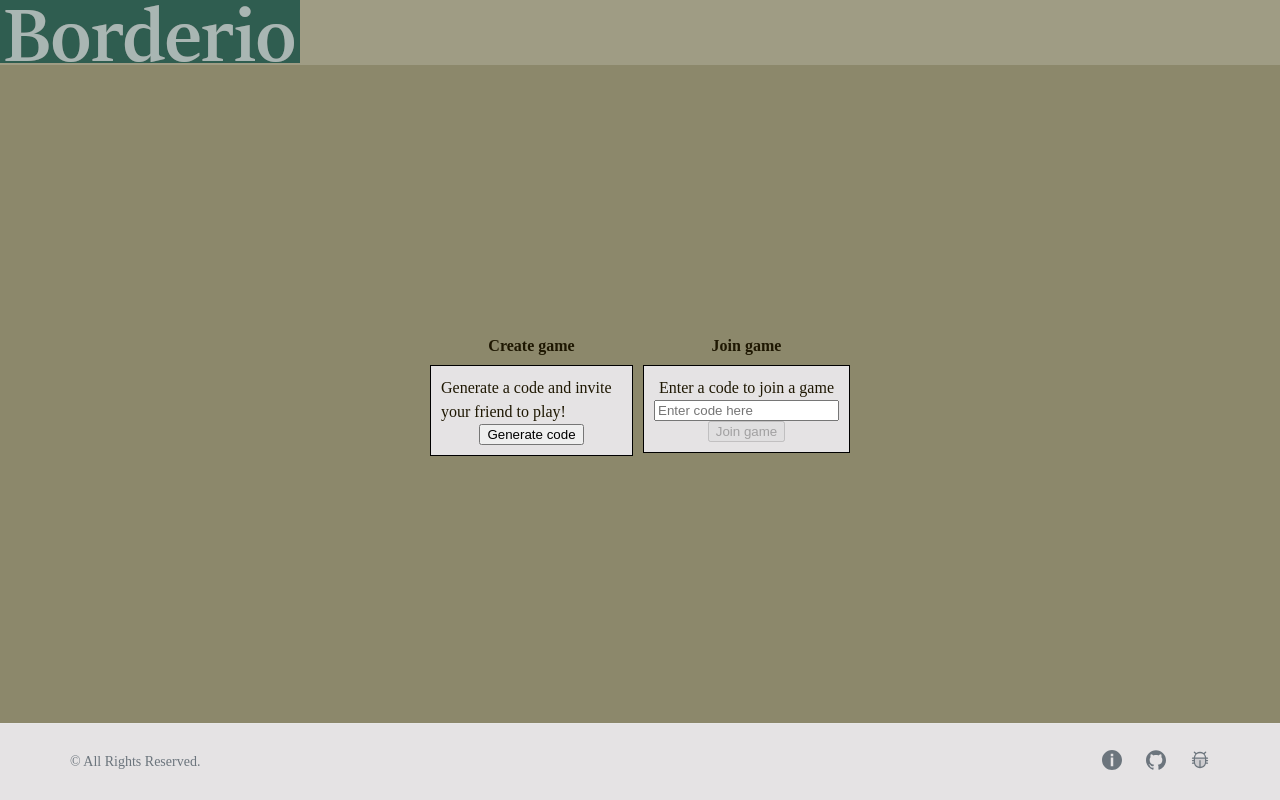
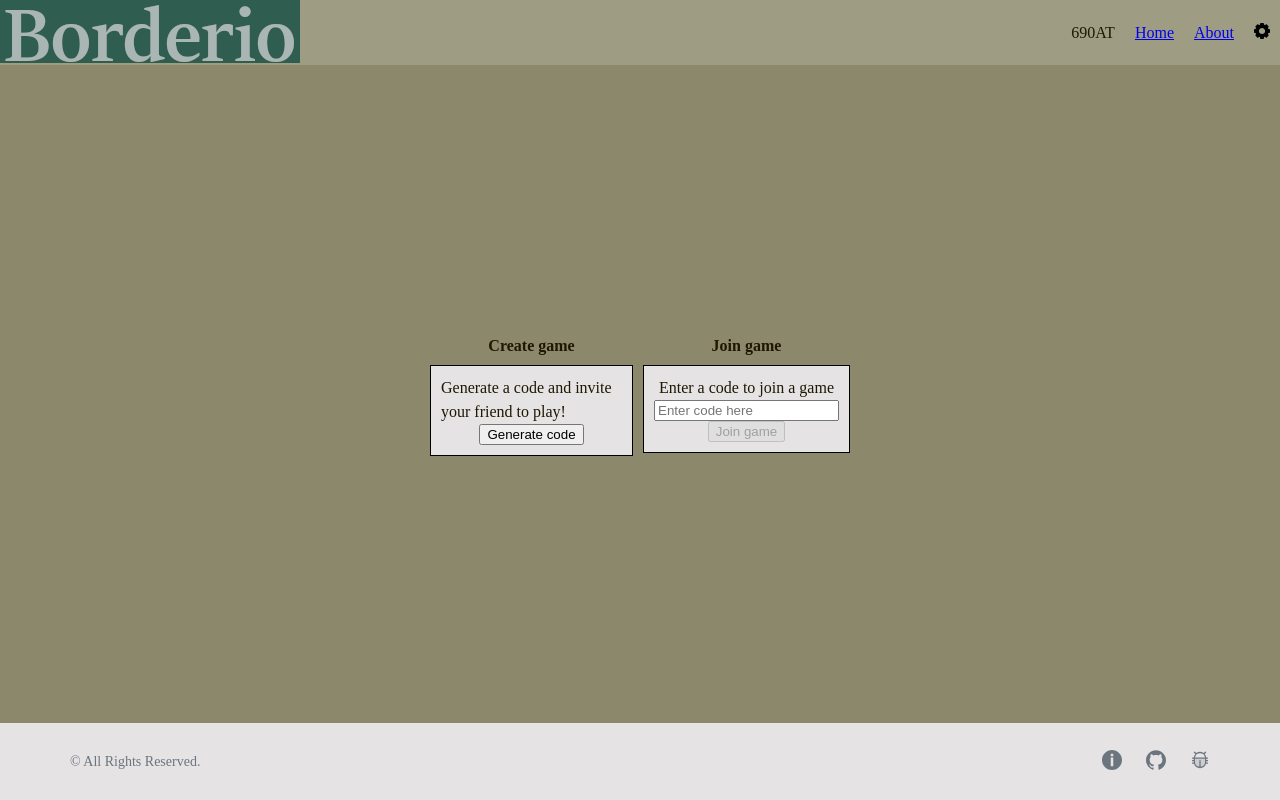
Before and after one commit to JStanislav/borderio, a React (Vite) app in the folder ui/quoclon/: page / in a window 1280 px wide. Built offline with nearby package versions, Linux system fonts and the light colour scheme; no server answers.

Commit message:
add navbar, fixed some links, added settings tab

```diff
--- a/ui/quoclon/src/components/layout/Footer.tsx
+++ b/ui/quoclon/src/components/layout/Footer.tsx
@@ -1,3 +1,4 @@
+import { Link } from "react-router"
 import "./footer.css"
 
 export const Footer = () => {
@@ -10,29 +11,29 @@ export const Footer = () => {
             <nav>
                 <ul className="footer-links">
                     <li>
-                        <a href="/about">
+                        <Link to="/about">
                             <svg role="img" viewBox="0 0 16 16" version="1.1" xmlns="http://www.w3.org/2000/svg">
                                 <title>Info</title>
                                 <path d="M8 0c-4.4 0-8 3.6-8 8s3.6 8 8 8 8-3.6 8-8-3.6-8-8-8zM9 13h-2v-7h2v7zM9 5h-2v-2h2v2z"></path>
                             </svg>
-                        </a>
+                        </Link>
                     </li>
                     <li>
-                        <a href="/contact">
+                        <Link to="/contact">
                             <svg role="img" viewBox="0 0 24 24" xmlns="http://www.w3.org/2000/svg">
                                 <title>GitHub</title>
                                 <path d="M12 .297c-6.63 0-12 5.373-12 12 0 5.303 3.438 9.8 8.205 11.385.6.113.82-.258.82-.577 0-.285-.01-1.04-.015-2.04-3.338.724-4.042-1.61-4.042-1.61C4.422 18.07 3.633 17.7 3.633 17.7c-1.087-.744.084-.729.084-.729 1.205.084 1.838 1.236 1.838 1.236 1.07 1.835 2.809 1.305 3.495.998.108-.776.417-1.305.76-1.605-2.665-.3-5.466-1.332-5.466-5.93 0-1.31.465-2.38 1.235-3.22-.135-.303-.54-1.523.105-3.176 0 0 1.005-.322 3.3 1.23.96-.267 1.98-.399 3-.405 1.02.006 2.04.138 3 .405 2.28-1.552 3.285-1.23 3.285-1.23.645 1.653.24 2.873.12 3.176.765.84 1.23 1.91 1.23 3.22 0 4.61-2.805 5.625-5.475 5.92.42.36.81 1.096.81 2.22 0 1.606-.015 2.896-.015 3.286 0 .315.21.69.825.57C20.565 22.092 24 17.592 24 12.297c0-6.627-5.373-12-12-12"/>
                             </svg>
-                        </a>
+                        </Link>
                     </li>
                     <li>
-                        <a href="/bug-report">
+                        <Link to="/bug-report">
                             <svg viewBox="0 0 256 256" id="Flat" xmlns="http://www.w3.org/2000/svg">
                                 <title>Report a problem</title>
                                 <path d="M200,104v48a71.99981,71.99981,0,0,1-72,72h0a71.99981,71.99981,0,0,1-72-72V104Z" opacity="0.2"/>
                                 <path d="M208,144h16a8,8,0,0,0,0-16H208V112h16a8,8,0,0,0,0-16H207.59912a79.69432,79.69432,0,0,0-19.969-45.25732L205.44336,33.7959A7.99956,7.99956,0,1,0,194.416,22.2041L175.81519,39.8999a79.84411,79.84411,0,0,0-95.70777.05908L61.44336,22.2041A7.99956,7.99956,0,0,0,50.416,33.7959L68.30664,50.81543A79.69482,79.69482,0,0,0,48.40088,96H32a8,8,0,0,0,0,16H48v16H32a8,8,0,0,0,0,16H48v8c0,2.7002.13843,5.36816.40088,8H32a8,8,0,0,0,0,16H51.68286a80.00273,80.00273,0,0,0,152.63428,0H224a8,8,0,0,0,0-16H207.59912c.26245-2.63184.40088-5.2998.40088-8ZM128,40a64.08124,64.08124,0,0,1,63.48218,56H64.51782A64.08124,64.08124,0,0,1,128,40Zm8,175.48242V136a8,8,0,0,0-16,0v79.48242A64.08166,64.08166,0,0,1,64,152V112H192v40A64.08166,64.08166,0,0,1,136,215.48242Z"/>
                             </svg>
-                        </a>
+                        </Link>
                     </li>
                 </ul>
             </nav>
--- a/ui/quoclon/src/components/layout/Layout.tsx
+++ b/ui/quoclon/src/components/layout/Layout.tsx
@@ -1,14 +1,16 @@
-import { Outlet } from "react-router"
+import { Link, Outlet } from "react-router"
 import "./layout.css"
 import banner from "../../assets/header-banner.png"
 import { Footer } from "./Footer"
 import { AuthProvider } from "../../contexts/auth-provider"
+import { Navbar } from "./Navbar"
 
 export const Layout = () => {
     return <AuthProvider>
         <div className="layout-container">
             <header className="header">
-                <a href="/"><img src={banner} alt="Banner" /></a>
+                <Link to="/"><img src={banner} alt="Banner" /></Link>
+                <Navbar />
             </header>
             <main className="page-content">
                 <Outlet />
--- /dev/null
+++ b/ui/quoclon/src/components/layout/NameDisplayer.tsx
@@ -0,0 +1,8 @@
+
+export const NameDisplayer = (props: { name: string }) => {
+    return (
+        <div className="name-displayer">
+            <span className="name">{props.name}</span>
+        </div>
+    )
+}
--- /dev/null
+++ b/ui/quoclon/src/components/layout/Navbar.tsx
@@ -0,0 +1,33 @@
+import { Link } from "react-router";
+import { useAuth } from "../../contexts/auth-provider";
+import { NameDisplayer } from "./NameDisplayer";
+
+
+export const Navbar = () => {
+
+    const { user } = useAuth();
+
+    return (
+        <nav className="header-nav">
+            <ul>
+                <li><NameDisplayer name={user?.name ?? ""} /></li>
+                <li><Link to="/">Home</Link></li>
+                <li><Link to="/about">About</Link></li>
+                <li>
+                    <Link to="/settings">
+                        <svg fill="#000" role="img" viewBox="0 0 124 124" width="16px" height="16px" xmlns="http://www.w3.org/2000/svg">
+                            <title>Settings</title>
+                                <path d="M9.3,47H6c-3.3,0-6,2.9-6,6.2v18C0,74.6,2.7,77,6,77h3.4c5.4,0,8.7,7.9,4.8,11.8L12,91c-2.4,2.3-2.4,6.2,0,8.5l12.6,12.7
+                                    c2.3,2.3,6.1,2.3,8.5,0l3.7-3.7c3.8-3.8,10.2-1.1,10.2,4.3v5.4c0,3.3,2.7,5.8,6,5.8h18c3.3,0,6-2.4,6-5.8v-5.4
+                                    c0-5.3,6.5-8,10.2-4.2l3.7,3.7c2.3,2.3,6.1,2.3,8.5,0L112,99.7c2.4-2.4,2.3-6.2,0-8.5l-2.2-2.3C105.9,85.1,109.2,77.1,114.6,77.1
+                                    h3.4c3.3,0,6-2.399,6-5.8v-18c0-3.3-2.7-6.2-6-6.2h-3.3c-5.4,0-8.8-8.1-5-11.9l2.399-2.3c2.301-2.3,2.301-6.1,0-8.4L99.5,11.9
+                                    c-2.4-2.4-6.2-2.3-8.5,0L88.6,14C84.8,17.9,77,14.7,77,9.2v-3C77,2.9,74.3,0,71,0H53c-3.3,0-6,2.9-6,6.2v3c0,5.5-7.8,8.7-11.6,4.8
+                                    l-2.3-2.3c-2.3-2.4-6.2-2.4-8.5,0L11.9,24.4c-2.3,2.3-2.3,6.1,0,8.5l2.4,2.2C18.1,38.9,14.7,47,9.3,47z M62.2,38.2
+                                    c13.3,0,24,10.7,24,24c0,13.3-10.7,24-24,24c-13.3,0-24-10.7-24-24C38.2,48.9,49,38.2,62.2,38.2z"/>
+                        </svg>
+                    </Link>
+                </li>
+            </ul>
+        </nav>
+    )
+}
--- a/ui/quoclon/src/components/layout/layout.css
+++ b/ui/quoclon/src/components/layout/layout.css
@@ -13,8 +13,19 @@
     height: 65px;
 }
 
-.header-nav {
+.header-nav ul {
+    display: flex;
+    flex-direction: row;
+    justify-content: space-between;
+    align-items: center;
+    height: 100%;
+    list-style-type: none;
+    margin: 0;
+    padding: 0;
+}
 
+.header-nav ul li {
+    margin: 0 10px;
 }
 
 .page-content {
--- /dev/null
+++ b/ui/quoclon/src/components/settings/Settings.tsx
@@ -0,0 +1,7 @@
+
+
+export const Settings = () => {
+    return <div>
+        <h1>Settings</h1>
+    </div>
+}
--- a/ui/quoclon/src/main.tsx
+++ b/ui/quoclon/src/main.tsx
@@ -6,6 +6,7 @@ import { Home } from './components/home/home.tsx'
 import './style/color.css'
 import './style/index.css'
 import { Layout } from './components/layout/Layout.tsx'
+import { Settings } from './components/settings/Settings.tsx'
 
 createRoot(document.getElementById('root')!).render(
   <StrictMode>
@@ -15,6 +16,7 @@ createRoot(document.getElementById('root')!).render(
             <Route index path="/" element={<Home />} />
             <Route path="game/:id" element={<App />} />
             <Route path="about" element={<div>About!!!</div>} />
+            <Route path="settings" element={<Settings />} />
           </Route>
         </Routes>
       </BrowserRouter>
```
Also changed, not shown: ui/quoclon/src/assets/icons/configuration-with-gear-svgrepo-com.svg (added).
